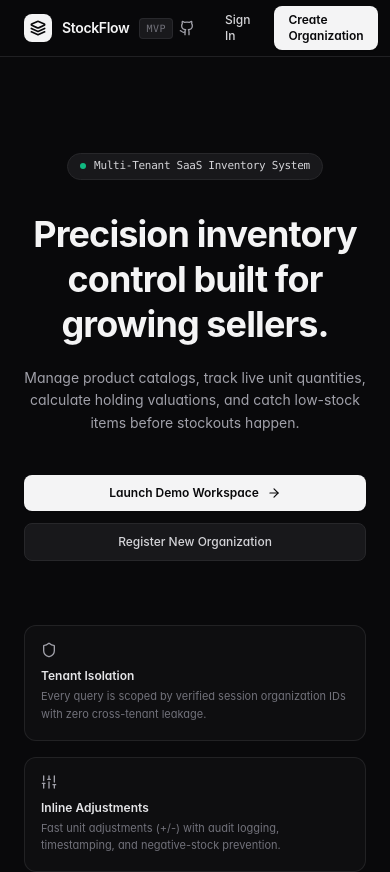
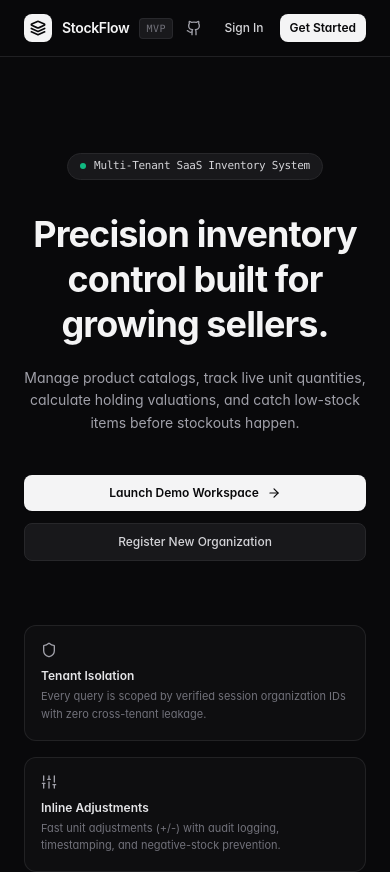
Before and after one commit to Manikanth8910/stockflow-mvp, a Next.js app: page / in a window 390 px wide. Shown: the top 872 px of the page. Built offline with nearby package versions, Linux system fonts and the light colour scheme.

Commit message:
feat(responsive): add xs screen breakpoint and optimize mobile landing navigation

```diff
--- a/src/app/page.tsx
+++ b/src/app/page.tsx
@@ -17,7 +17,7 @@ export default function HomePage() {
             </span>
           </div>
 
-          <div className="flex items-center gap-3">
+          <div className="flex items-center gap-2 sm:gap-3">
             <Link
               href="https://github.com/Manikanth8910/stockflow-mvp"
               target="_blank"
@@ -28,15 +28,16 @@ export default function HomePage() {
             </Link>
             <Link
               href="/login"
-              className="text-xs font-medium text-zinc-300 hover:text-zinc-100 px-3 py-1.5 transition-colors"
+              className="text-xs font-medium text-zinc-300 hover:text-zinc-100 px-2 sm:px-3 py-1.5 transition-colors"
             >
               Sign In
             </Link>
             <Link
               href="/signup"
-              className="text-xs font-semibold bg-zinc-100 hover:bg-white text-zinc-950 px-3.5 py-1.5 rounded-lg transition-colors shadow-sm"
+              className="text-xs font-semibold bg-zinc-100 hover:bg-white text-zinc-950 px-2.5 sm:px-3.5 py-1.5 rounded-lg transition-colors shadow-sm shrink-0"
             >
-              Create Organization
+              <span className="hidden xs:inline">Create Organization</span>
+              <span className="xs:hidden">Get Started</span>
             </Link>
           </div>
         </div>
--- a/tailwind.config.js
+++ b/tailwind.config.js
@@ -1,3 +1,5 @@
+const defaultTheme = require('tailwindcss/defaultTheme');
+
 /** @type {import('tailwindcss').Config} */
 module.exports = {
   content: [
@@ -6,6 +8,10 @@ module.exports = {
     "./src/app/**/*.{js,ts,jsx,tsx,mdx}",
   ],
   theme: {
+    screens: {
+      xs: '480px',
+      ...defaultTheme.screens,
+    },
     extend: {
       colors: {
         brand: {
```
